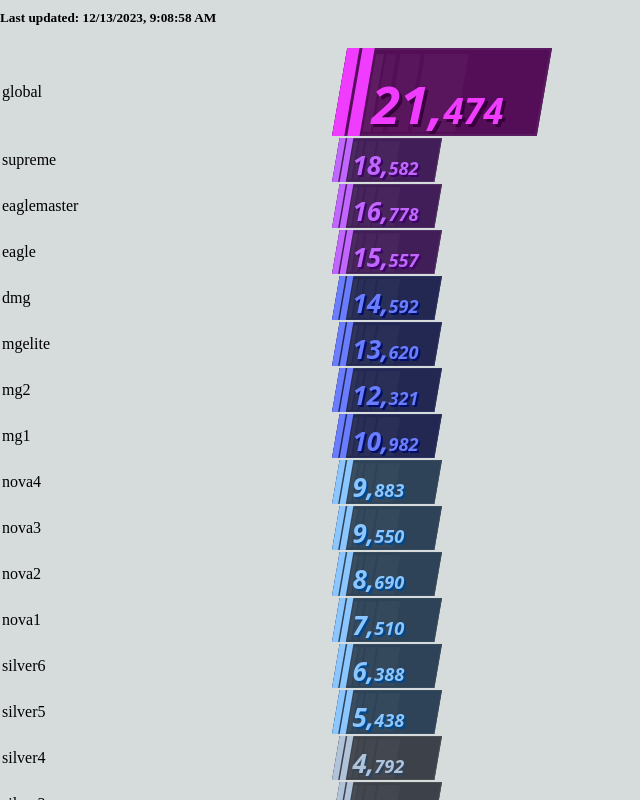
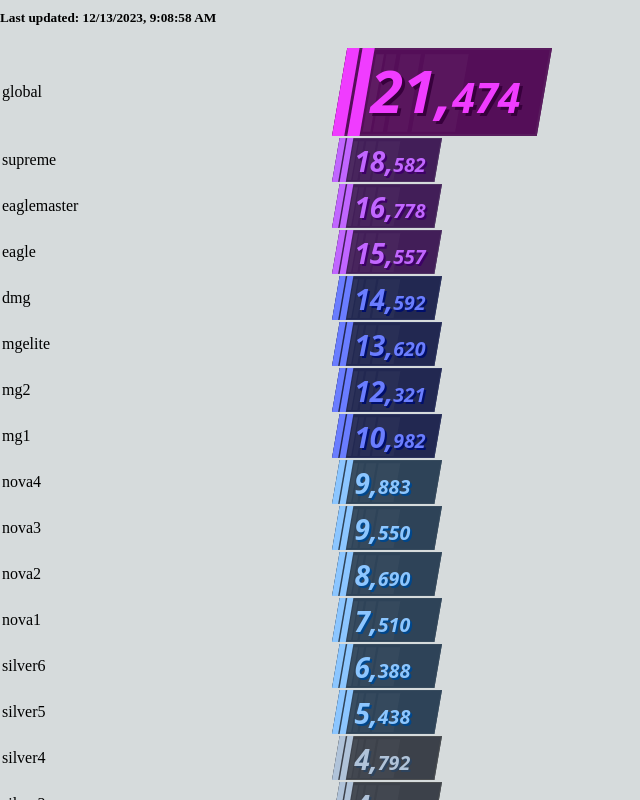
Before and after one commit to osmankalyoncu2/whereisglobal, a Next.js app: page / in a window 1280 px wide. Shown: the top 800 px of the page, without its empty margins (0-640 px from the left). Built offline with nearby package versions, Linux system fonts and the light colour scheme.

Commit message:
elo badge: ajusted text position

```diff
--- a/src/components/cs2-elo-badge.tsx
+++ b/src/components/cs2-elo-badge.tsx
@@ -14,32 +14,32 @@ export const CS2EloBadge = ({eloText, size}: CS2EloProps) => {
             width: '55px',
             height: '22px',
             fontSize: 13,
-            left: '11px',
-            top: '-26px',
+            left: '12.5px',
+            top: '-27px',
             shadow: '1px',
         },
         {
             width: '110px',
             height: '44px',
-            fontSize: 26,
-            left: '20px',
-            top: '-40px',
+            fontSize: 28,
+            left: '22px',
+            top: '-46px',
             shadow: '2px',
         },
         {
             width: '220px',
             height: '88px',
-            fontSize: 52,
-            left: '39px',
-            top: '-75px',
+            fontSize: 59,
+            left: '38px',
+            top: '-94px',
             shadow: '3px',
         },
         {
             width: '440px',
             height: '176px',
-            fontSize: 104,
-            left: '78px',
-            top: '-145px',
+            fontSize: 120,
+            left: '75px',
+            top: '-182px',
             shadow: '5px',
         }
     ];
```
